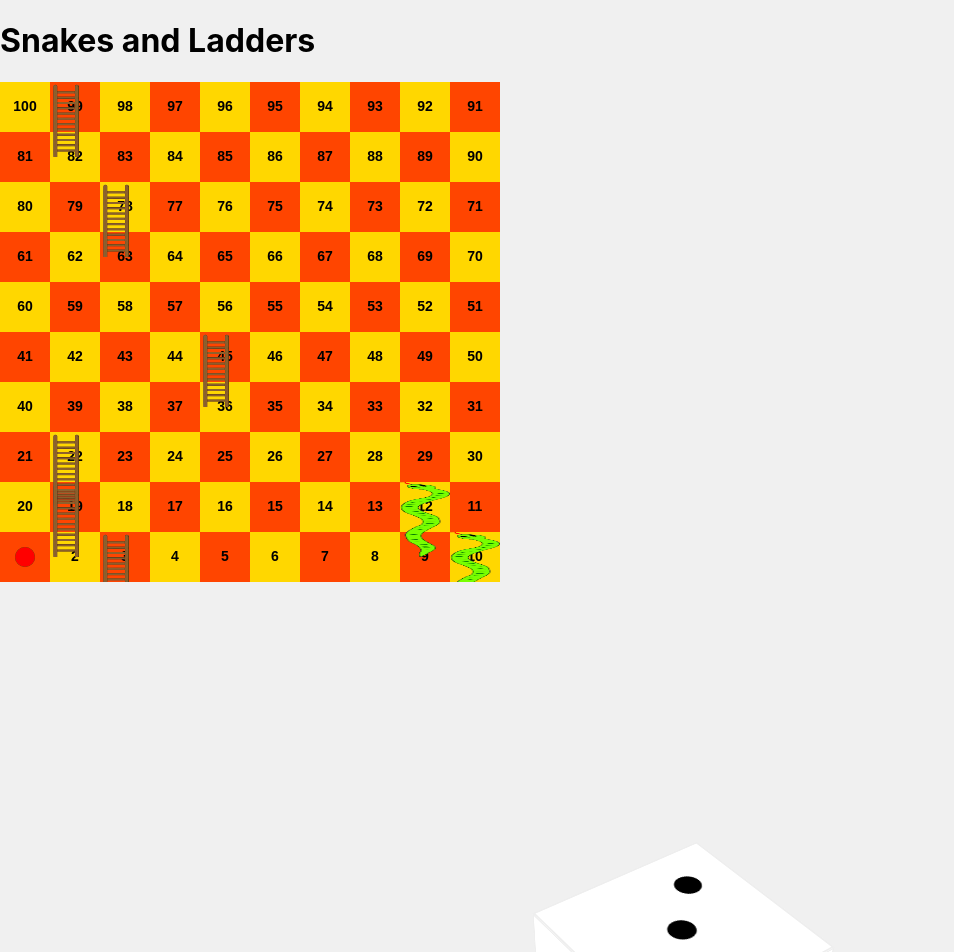
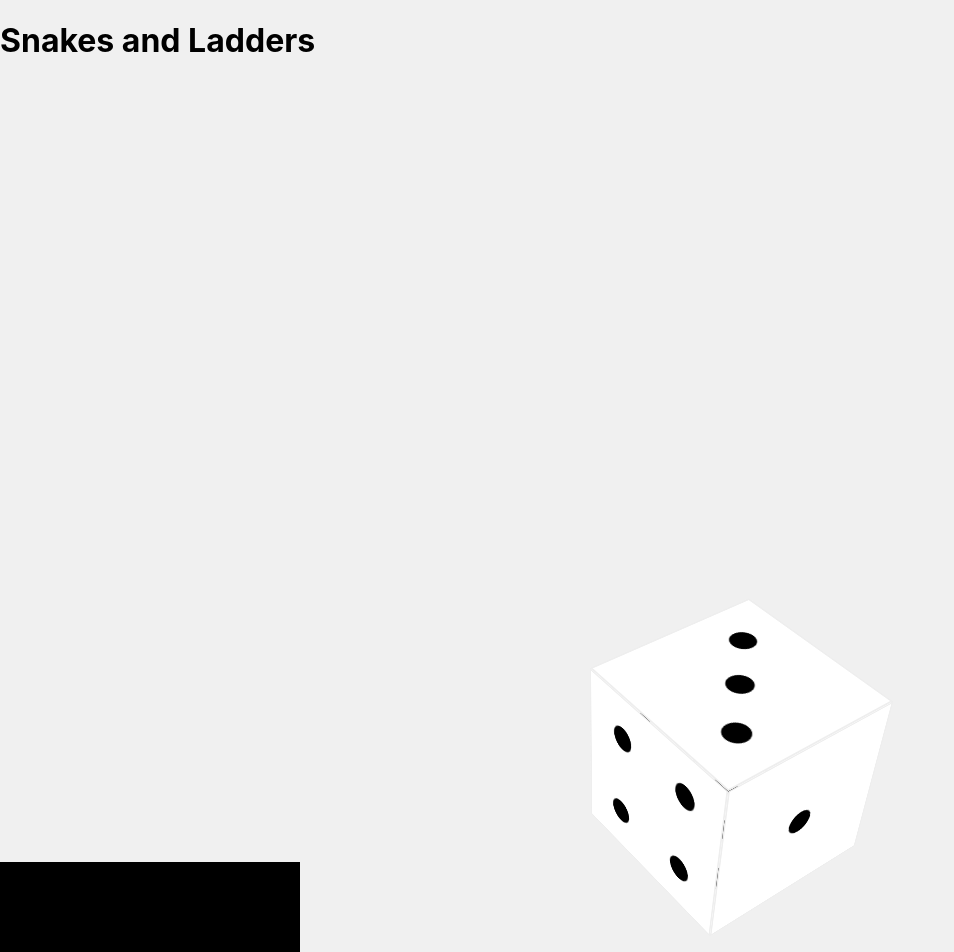
Before and after one commit to saurabhssonkar/Snake-Ladder, a React (Create React App) app: page / in a window 1280 px wide. Shown: the top 952 px of the page, without its empty margins (0-954 px from the left). Built offline with nearby package versions, Linux system fonts and the light colour scheme.

Commit message:
update the ladder

```diff
--- a/src/App.js
+++ b/src/App.js
@@ -48,10 +48,10 @@
   };
 
   return (
-    <div className="p-6 bg-gray-100 min-h-screen flex flex-col items-center">
+    <div className="p-6 bg-gray-400 min-h-screen flex flex-col items-center">
       <h1 className="text-3xl font-bold mb-4">Snakes and Ladders</h1>
-      <GameBoard players={players} snakes={snakes} ladders={ladders} />
-      <DiceRoll onRoll={handleDiceRoll} />
+      {/* <GameBoard players={players} snakes={snakes} ladders={ladders} /> */}
+      {/* <DiceRoll onRoll={handleDiceRoll} /> */}
       <Snake/>
     </div>
   );
--- a/src/components/DiceRoll.css
+++ b/src/components/DiceRoll.css
@@ -5,7 +5,7 @@
   perspective: 1000px;
   perspective-origin: 50% 50%;
   font-family: 'fontawesome';
-  height: 100vh;
+  /* height: 100vh; */
 }
 .container .cube{
   position: relative;
--- a/src/components/DiceRoll.jsx
+++ b/src/components/DiceRoll.jsx
@@ -21,6 +21,7 @@
 
   const rollDice = () => {
     const randomAngle = Math.floor(Math.random() * 6) + 1;
+    console.log("randomNumber",randomAngle)
 
     setCubeStyle({
       transform: `rotateX(${angleArray[randomAngle][0]}deg) rotateY(${angleArray[randomAngle][1]}deg) rotateZ(${angleArray[randomAngle][2]}deg)`,
--- a/src/components/snake.jsx
+++ b/src/components/snake.jsx
@@ -6,6 +6,7 @@
 import snake_6 from "../assest/snake3.png"
 import ladder_1 from "../assest/ladder1.png"
 import LudoPawn from './LudoPawn';
+import DiceRoll from './DiceRoll';
 
 
 const Snake = () => {
@@ -327,6 +328,7 @@
     <div className='canv'>
 
           <canvas id="canvas"></canvas>
+          <DiceRoll/>
 
 
     </div>
--- a/src/index.css
+++ b/src/index.css
@@ -17,4 +17,6 @@
   display: flex;
   justify-content: center;
   align-items: center;
+  flex-direction: column;
+  gap:5rem;
 }
```
